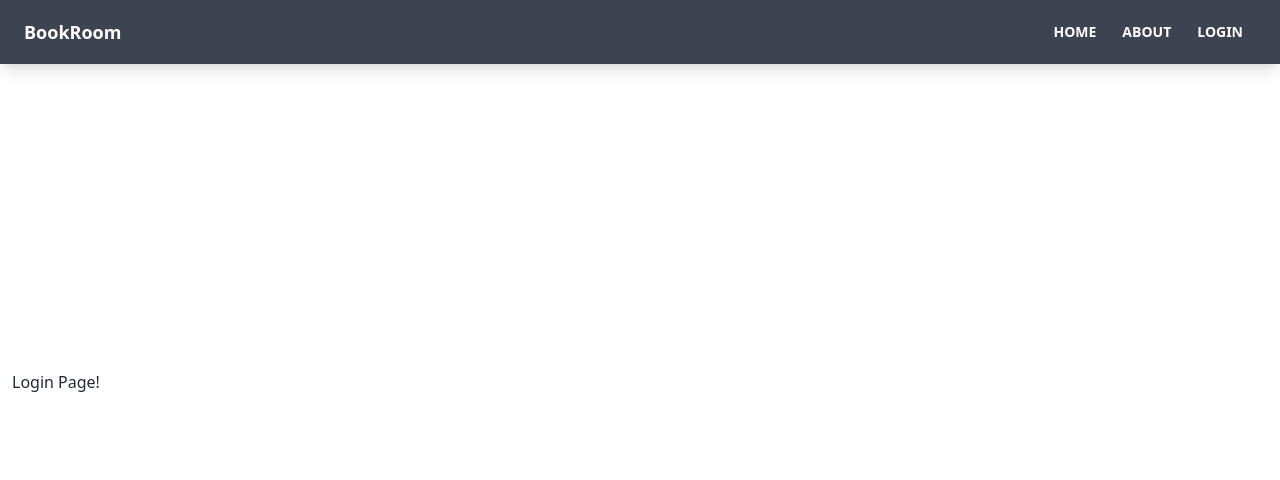
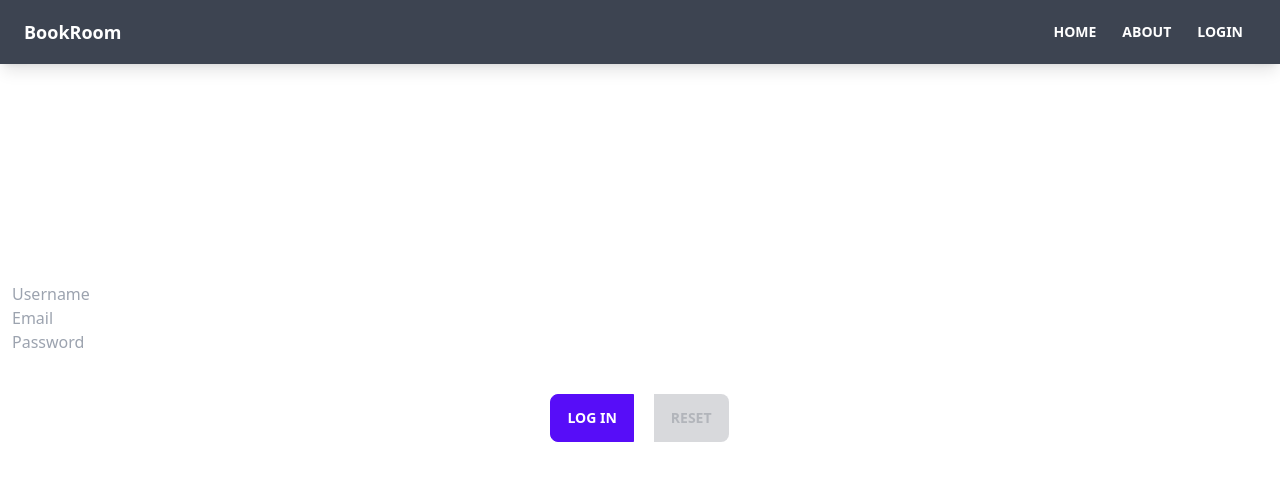
Before and after one commit to AllanSechrist/bookroom-React-, a React (Create React App) app: page /login in a window 1280 px wide. Shown: the top 480 px of the page. Built offline with nearby package versions, Linux system fonts and the light colour scheme.

Commit message:
add login form and save token from backend in local storage

```diff
--- a/package.json
+++ b/package.json
@@ -11,6 +11,7 @@
     "final-form": "^4.20.7",
     "react": "^18.2.0",
     "react-dom": "^18.2.0",
+    "react-final-form": "^6.5.9",
     "react-icons": "^4.4.0",
     "react-router-dom": "^6.4.0",
     "react-scripts": "5.0.1",
--- /dev/null
+++ b/src/api/axios.js
@@ -0,0 +1,14 @@
+import axios from "axios";
+
+const axiosInstance = axios.create({
+  baseURL: "http://localhost:8000/api/",
+  headers: {
+    Authorization: localStorage.getItem("access_token")
+      ? "Token " + localStorage.getItem("access_token")
+      : null,
+    "Content-Type": "application/json",
+    accept: "application/json",
+  },
+});
+
+export default axiosInstance
--- a/src/context/auth/AuthProvider.js
+++ /dev/null
@@ -1,15 +0,0 @@
-import {createContext, useState } from "react";
-
-const AuthContext = createContext({});
-
-export const AuthProvider = ({children}) => {
-	const [auth, setAuth] = useState({});
-
-	return (
-		<AuthContext.Provider value={{ auth, setAuth }}>
-			{children}
-		</AuthContext.Provider>
-
-	)
-}
-export default AuthProvider;
--- a/src/index.js
+++ b/src/index.js
@@ -2,13 +2,10 @@ import React from "react";
 import ReactDOM from "react-dom/client";
 import "./index.css";
 import App from "./App";
-import { AuthProvider } from "./context/auth/AuthProvider";
 
 const root = ReactDOM.createRoot(document.getElementById("root"));
 root.render(
   <React.StrictMode>
-    <AuthProvider>
-      <App />
-    </AuthProvider>
+    <App />
   </React.StrictMode>
 );
--- a/src/pages/Login.jsx
+++ b/src/pages/Login.jsx
@@ -1,9 +1,107 @@
-import React from "react";
+import { useNavigate } from "react-router-dom";
+import { Form, Field } from "react-final-form";
+
+import axiosInstance from "../api/axios";
+const LOGIN_URL = "v1/auth/login/";
 
 function Login() {
-  return <div>
-		<h1>Login Page!</h1>
-	</div>;
+  const getToken = async (username, email, password) => {
+    await axiosInstance
+      .post(LOGIN_URL, {
+        username: username,
+        email: email,
+        password: password,
+      })
+      .then((res) => {
+        localStorage.setItem("access_token", res.data.key);
+        axiosInstance.defaults.headers["Authorization"] =
+          "Token " + localStorage.getItem("access_token");
+      });
+  };
+  const onSubmit = (values) => {
+    getToken(values.username, values.email, values.password);
+  };
+
+  return (
+    <div>
+      <Form
+        onSubmit={onSubmit}
+        validate={(values) => {
+          const errors = {};
+          if (!values.username) {
+            errors.username = "Required";
+          }
+          if (!values.email) {
+            errors.email = "Required";
+          }
+          if (!values.password) {
+            errors.password = "Required";
+          }
+          return errors;
+        }}
+        render={({
+          submitError,
+          handleSubmit,
+          form,
+          submitting,
+          pristine,
+          values,
+        }) => (
+          <form onSubmit={handleSubmit}>
+            <Field name="username">
+              {({ input, meta }) => (
+                <div className="form-margin-top">
+                  {/* <label>Username</label> */}
+                  <input {...input} type="text" placeholder="Username" />
+                  {(meta.error || meta.submitError) && meta.touched && (
+                    <span>{meta.error || meta.submitError}</span>
+                  )}
+                </div>
+              )}
+            </Field>
+            <Field name="email">
+              {({ input, meta }) => (
+                <div className="form-margin-top">
+                  <input {...input} type="text" placeholder="Email" />
+                  {(meta.error || meta.submitError) && meta.touched && (
+                    <span>{meta.error || meta.submitError}</span>
+                  )}
+                </div>
+              )}
+            </Field>
+            <Field name="password">
+              {({ input, meta }) => (
+                <div className="form-margin-top">
+                  {/* <label>Password</label> */}
+                  <input {...input} type="password" placeholder="Password" />
+                  {meta.error && meta.touched && <span>{meta.error}</span>}
+                </div>
+              )}
+            </Field>
+            {submitError && <div className="error">{submitError}</div>}
+            <div className="btn-group my-10 flex items-center justify-center">
+              <button
+                type="submit"
+                className="btn btn-primary"
+                disabled={submitting}
+              >
+                Log In
+              </button>
+              <button
+                type="button"
+                onClick={form.reset}
+                disabled={submitting || pristine}
+                className="btn btn-ghost ml-5"
+              >
+                Reset
+              </button>
+            </div>
+            {/* <pre>{JSON.stringify(values, 0, 2)}</pre> */}
+          </form>
+        )}
+      ></Form>
+    </div>
+  );
 }
 
 export default Login;
```
Also changed, not shown: 1 other file (tests, documents, lock files or other folders).
